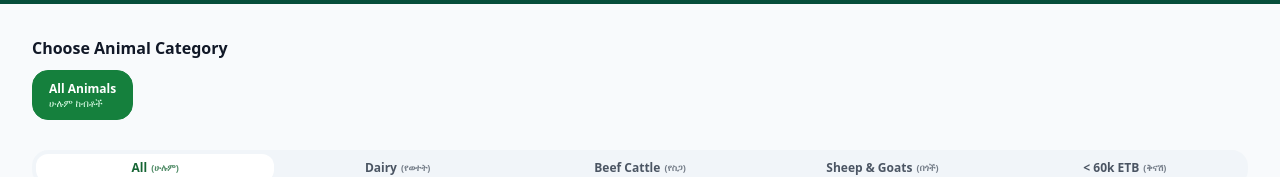
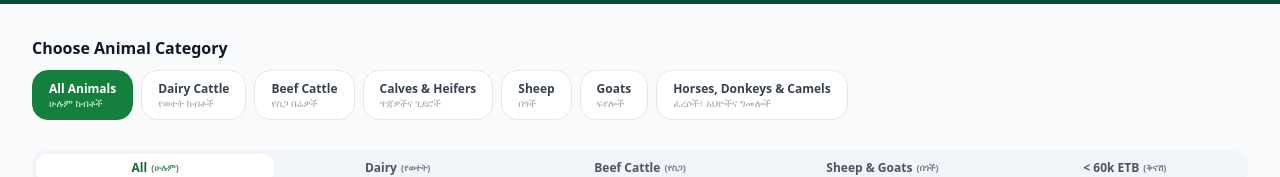
Before and after one commit to AbdiHope364/Axum-Market, a Next.js app in the folder apps/web/: page / in a window 1280 px wide. Shown: the part 370-547 px from the top of the page. Built offline with nearby package versions, Linux system fonts and the light colour scheme; no server answers; the database is empty.

Commit message:
fix(server-render): bundle seeded database, copy to /tmp for Vercel, and add resilient fallback in HomePage

```diff
--- a/apps/web/app/listings/[id]/page.tsx
+++ b/apps/web/app/listings/[id]/page.tsx
@@ -16,7 +16,9 @@ interface PageProps {
 export default async function ListingDetailPage({ params }: PageProps) {
   const { id } = await params;
 
-  const rawListing = await prisma.listing.findUnique({
+  let rawListing = null;
+  try {
+    rawListing = await prisma.listing.findUnique({
       where: { id },
       include: {
         category: true,
@@ -34,6 +36,9 @@ export default async function ListingDetailPage({ params }: PageProps) {
         },
       },
     });
+  } catch (err) {
+    console.error(`ListingDetailPage DB error for id ${id}:`, err);
+  }
 
   if (!rawListing) {
     notFound();
--- a/apps/web/app/page.tsx
+++ b/apps/web/app/page.tsx
@@ -4,8 +4,70 @@ import HomeInteractiveView from '@/components/HomeInteractiveView';
 
 export const dynamic = 'force-dynamic';
 
+const FALLBACK_CATEGORIES = [
+  {
+    id: 'cat-dairy',
+    name: 'Dairy Cattle (የወተት ከብቶች)',
+    slug: 'dairy-cattle',
+    icon: '🐄',
+    breeds: [
+      { id: 'b-holstein', name: 'Holstein Friesian (ሆልስታይን)' },
+      { id: 'b-jersey', name: 'Jersey (ጀርሲ)' },
+      { id: 'b-cross', name: 'Cross-Breed Dairy (የተዳቀሉ)' },
+    ],
+  },
+  {
+    id: 'cat-beef',
+    name: 'Beef Cattle / Bulls (የስጋ በሬዎች)',
+    slug: 'beef-cattle',
+    icon: '🐂',
+    breeds: [
+      { id: 'b-boran', name: 'Boran (ቦረና)' },
+      { id: 'b-harar', name: 'Harar / Ogaden (ሐረር)' },
+    ],
+  },
+  {
+    id: 'cat-calves',
+    name: 'Calves & Heifers (ጥጃዎችና ጊደሮች)',
+    slug: 'calves-heifers',
+    icon: '🐮',
+    breeds: [],
+  },
+  {
+    id: 'cat-sheep',
+    name: 'Sheep (በጎች)',
+    slug: 'sheep',
+    icon: '🐑',
+    breeds: [
+      { id: 'b-dorper', name: 'Dorper (ዶርፐር)' },
+      { id: 'b-arqe', name: 'Menz / Wello (መንዝ)' },
+    ],
+  },
+  {
+    id: 'cat-goats',
+    name: 'Goats (ፍየሎች)',
+    slug: 'goats',
+    icon: '🐐',
+    breeds: [
+      { id: 'b-boer', name: 'Boer (ቦየር)' },
+      { id: 'b-somali', name: 'Somali Short-eared (ሶማሌ)' },
+    ],
+  },
+  {
+    id: 'cat-equines',
+    name: 'Horses, Donkeys & Camels (ፈረሶች፣ አህዮችና ግመሎች)',
+    slug: 'equines-camels',
+    icon: '🐎',
+    breeds: [],
+  },
+];
+
 export default async function HomePage() {
-  const [categories, listings] = await Promise.all([
+  let categories: any[] = FALLBACK_CATEGORIES;
+  let listings: any[] = [];
+
+  try {
+    const [dbCategories, dbListings] = await Promise.all([
       prisma.category.findMany({
         where: { status: 'ACTIVE' },
         include: {
@@ -28,6 +90,16 @@ export default async function HomePage() {
       }),
     ]);
 
+    if (dbCategories && dbCategories.length > 0) {
+      categories = dbCategories;
+    }
+    if (dbListings) {
+      listings = dbListings;
+    }
+  } catch (error) {
+    console.error('HomePage DB error (using fallback categories):', error);
+  }
+
   return (
     <main className="min-h-screen w-full max-w-full overflow-x-hidden">
       <HomeInteractiveView
--- a/apps/web/next.config.ts
+++ b/apps/web/next.config.ts
@@ -14,6 +14,9 @@ const nextConfig: NextConfig = {
   eslint: {
     ignoreDuringBuilds: true,
   },
+  outputFileTracingIncludes: {
+    '/**': ['../../packages/database/prisma/dev.db'],
+  },
 };
 
 export default nextConfig;
--- a/packages/database/src/index.ts
+++ b/packages/database/src/index.ts
@@ -8,19 +8,7 @@ declare global {
 }
 
 function resolveDbPath(): string {
-  // First, search upwards from process.cwd() for the canonical repo database: packages/database/prisma/dev.db
-  let curr = process.cwd();
-  for (let i = 0; i < 6; i++) {
-    const canonical = path.join(curr, 'packages/database/prisma/dev.db');
-    if (fs.existsSync(canonical)) {
-      return canonical;
-    }
-    const parent = path.dirname(curr);
-    if (parent === curr) break;
-    curr = parent;
-  }
-
-  // Second, check DATABASE_URL if explicitly pointing to an existing file
+  // First, check explicit DATABASE_URL if pointing to an existing file
   if (process.env.DATABASE_URL?.startsWith('file:')) {
     const rawPath = process.env.DATABASE_URL.replace('file:', '');
     if (fs.existsSync(rawPath)) {
@@ -28,16 +16,46 @@ function resolveDbPath(): string {
     }
   }
 
-  // Fallback: check prisma/dev.db in parent chain
-  curr = process.cwd();
+  // Find canonical database file in the repository
+  let sourceDbPath: string | null = null;
+  let curr = process.cwd();
   for (let i = 0; i < 6; i++) {
-    const candidate = path.join(curr, 'prisma/dev.db');
-    if (fs.existsSync(candidate)) {
-      return candidate;
+    const candidates = [
+      path.join(curr, 'packages/database/prisma/dev.db'),
+      path.join(curr, 'prisma/dev.db'),
+      path.join(curr, 'dev.db'),
+    ];
+    for (const cand of candidates) {
+      if (fs.existsSync(cand)) {
+        sourceDbPath = cand;
+        break;
+      }
     }
+    if (sourceDbPath) break;
     const parent = path.dirname(curr);
     if (parent === curr) break;
     curr = parent;
+  }
+
+  // If in Vercel or AWS Lambda, copy database to /tmp for read/write access
+  const isServerless = !!process.env.VERCEL || !!process.env.AWS_LAMBDA_FUNCTION_NAME;
+  if (isServerless) {
+    const tmpDbPath = path.join('/tmp', 'axum_dev.db');
+    if (sourceDbPath && fs.existsSync(sourceDbPath)) {
+      try {
+        if (!fs.existsSync(tmpDbPath) || fs.statSync(tmpDbPath).size === 0) {
+          fs.copyFileSync(sourceDbPath, tmpDbPath);
+        }
+      } catch (err) {
+        console.warn('Failed to copy db to /tmp:', err);
+      }
+      return tmpDbPath;
+    }
+    return tmpDbPath;
+  }
+
+  if (sourceDbPath) {
+    return sourceDbPath;
   }
 
   return path.join(process.cwd(), 'dev.db');
```
Also changed, not shown: 2 other files (tests, documents, lock files or other folders). Lines whose indentation alone changed are shown as unchanged.
